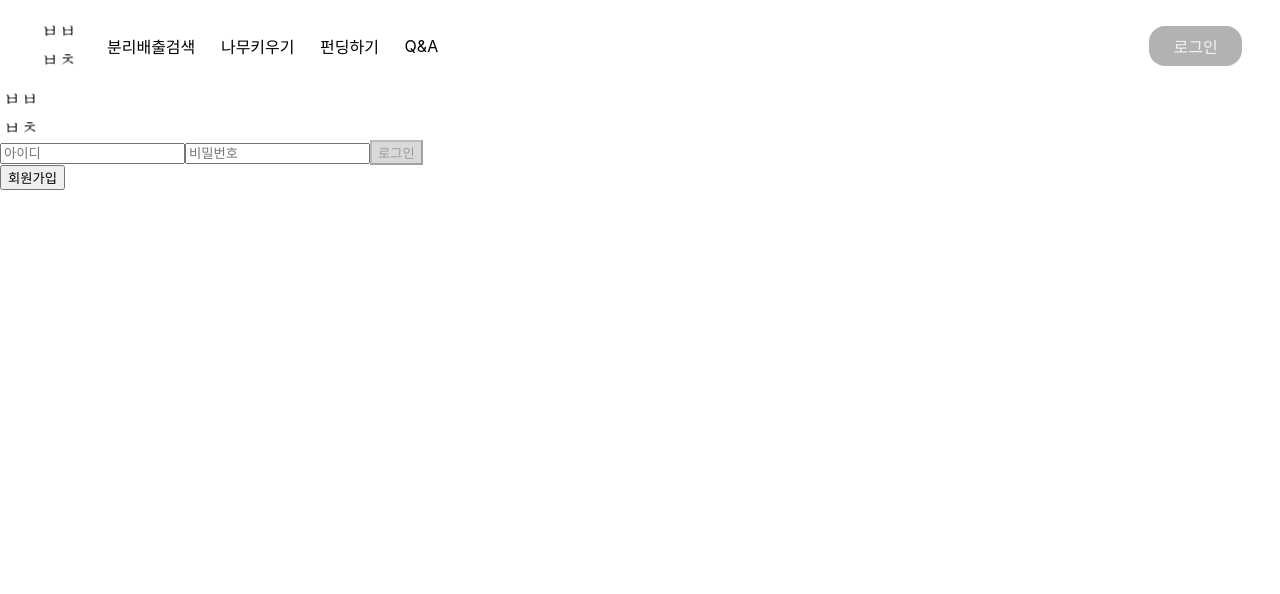
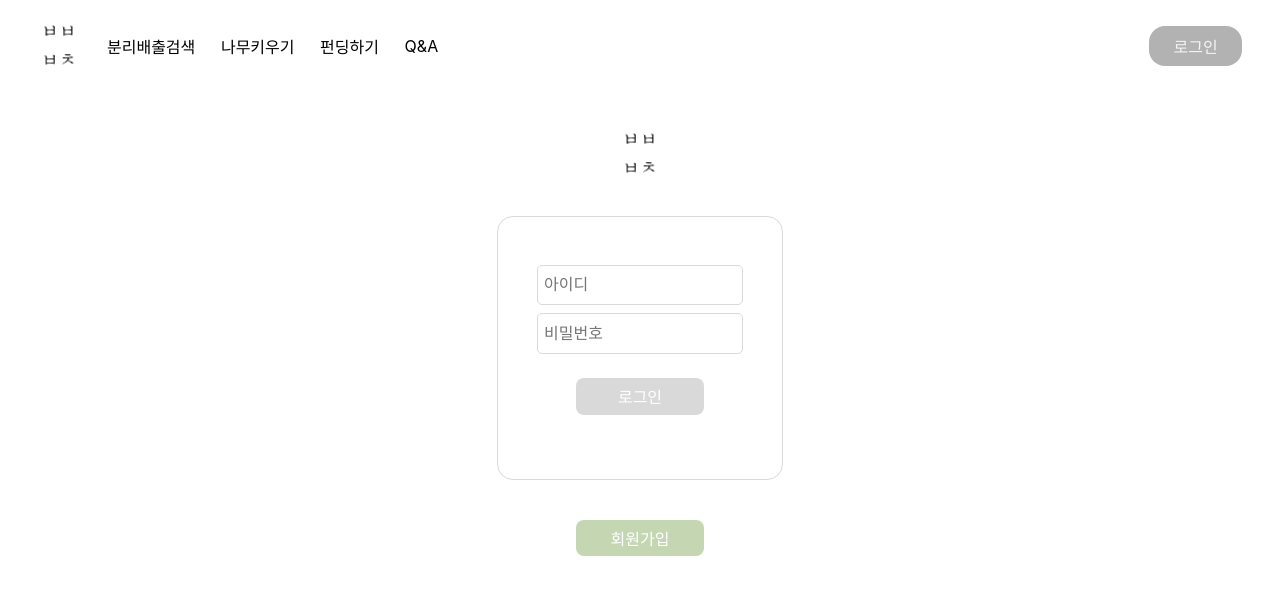
Before and after one commit to Team-Algebra/boonbae-frontend, a React (Create React App) app in the folder boonbae/: page /login in a window 1280 px wide. Shown: the top 594 px of the page. Built offline with nearby package versions, Linux system fonts and the light colour scheme.

Commit message:
styles: Login 페이지 스타일 추가
- Login.css 추가
- vw, vh로 비율 구성
- Navbar 이미지 margin 수정

```diff
--- a/boonbae/src/pages/Login/Login.jsx
+++ b/boonbae/src/pages/Login/Login.jsx
@@ -1,6 +1,7 @@
 import React from 'react';
 import LoginForm from './components/LoginForm'
 import logo from "../../assets/분리배출.PNG"
+import '../../styles/Login.css'
 
 const Login = () => {
   return (
--- /dev/null
+++ b/boonbae/src/styles/Login.css
@@ -0,0 +1,44 @@
+.login{
+  display: flex;
+  flex-direction: column;
+  align-items: center;
+  padding : 5vh 0vw;
+}
+.login-form{
+  display : flex;
+  margin : 5vh 0vw;
+  padding : 5vh 3vw;
+  flex-direction: column;
+  border : 1px solid #D9D9D9;
+  border-radius: 1rem;
+}
+.login-form input {
+  width: 15vw;
+  height: 4vh;
+  margin-top: 1vh;
+  border-radius: 5px;
+  font-size: 1rem;
+  padding : 0.2em 0.4em;
+  border: 1px solid #D9D9D9;
+}
+.login-form input:focus{
+  outline: none;
+}
+.login button{
+  font-size: 1rem;
+  background-color : #c4d7b2;
+  color : #FFFFFF;
+  border : none;
+  width : 8rem;
+  border-radius: 0.5em;
+  padding : 0.4em;
+}
+.login-loginbtn{
+  margin : 3vh auto;
+}
+button:hover{
+  background-color: #A0C49D;
+}
+button:disabled{
+  background-color: #D9D9D9;
+}
--- a/boonbae/src/styles/Navbar.css
+++ b/boonbae/src/styles/Navbar.css
@@ -11,7 +11,10 @@
   display : flex;
   align-items: center;
 }
-.navbar-left div, img{
+.navbar-left div{
+  margin-right : 2vw;
+}
+.navbar-left img{
   margin-right : 2vw;
 }
 .navbar-right button{
```
